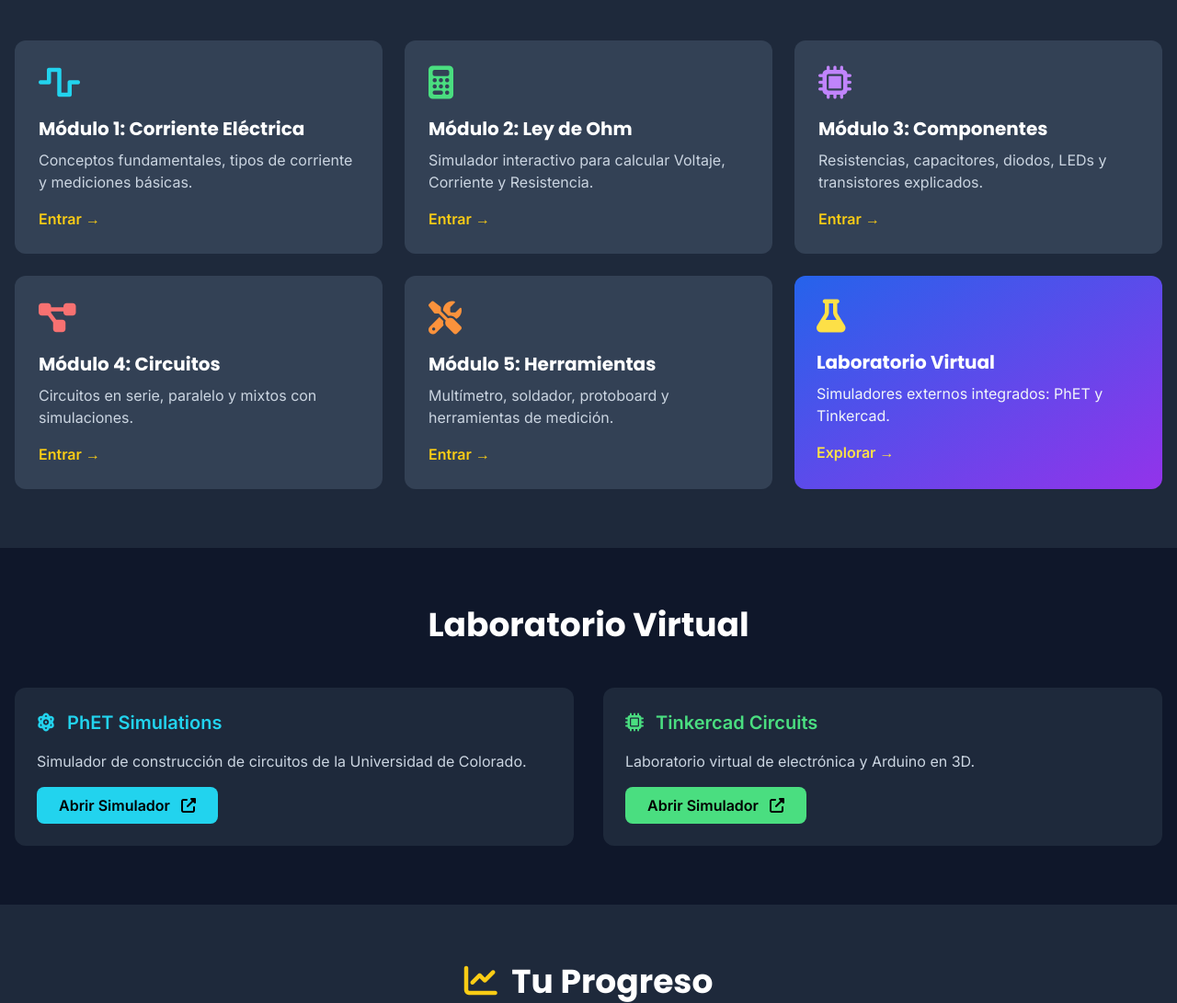
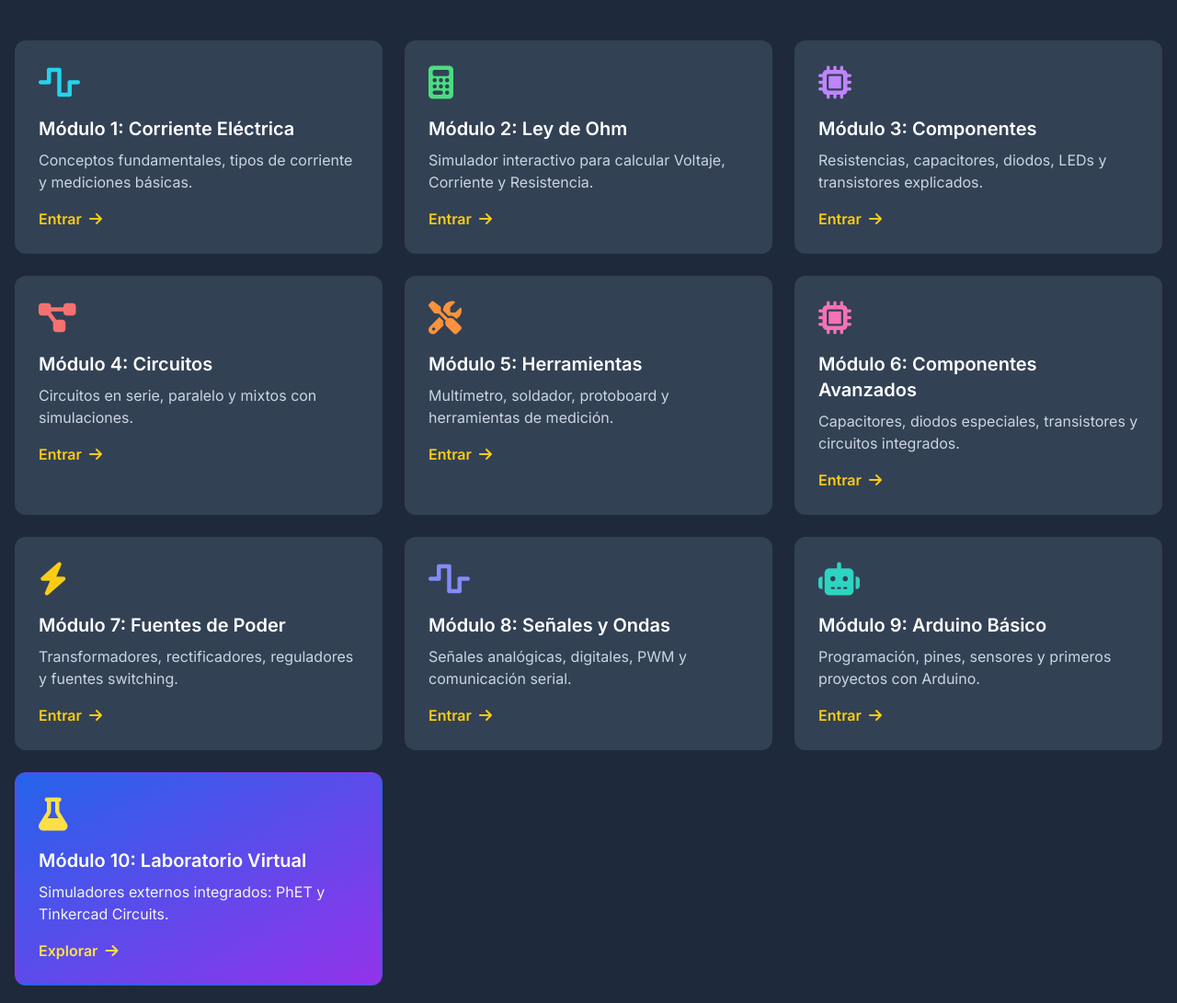
Before and after one commit to alexparraleschoez-ux/electrolearn, a plain HTML site: page index.html in a window 1280 px wide. Shown: the part 620-1711 px from the top of the page at 92% size. Drawn offline with nearby package versions, Linux system fonts and the light colour scheme.

Commit message:
Proyecto completo ElectroLearn - 10 módulos

```diff
--- a/index.html
+++ b/index.html
@@ -7,10 +7,10 @@
     <meta name="author" content="Alex Parrales Choez - Bachiller en Informática 2026">
     <title>ElectroLearn - Repositorio Digital Interactivo</title>
 
-    <!-- Tailwind CSS (vía CDN para desarrollo rápido) -->
+    <!-- Tailwind CSS -->
     <script src="https://cdn.tailwindcss.com"></script>
 
-    <!-- Font Awesome para iconos -->
+    <!-- Font Awesome -->
     <link rel="stylesheet" href="https://cdnjs.cloudflare.com/ajax/libs/font-awesome/6.5.0/css/all.min.css">
 
     <!-- Google Fonts -->
@@ -44,19 +44,17 @@
 </head>
 <body class="bg-electro-dark text-white font-body">
 
-    <!-- ============ HEADER ============ -->
+    <!-- HEADER -->
     <header class="bg-gradient-to-r from-blue-700 to-cyan-600 p-4 shadow-lg sticky top-0 z-50">
         <div class="container mx-auto flex justify-between items-center">
             <a href="index.html" class="text-2xl font-heading font-bold flex items-center">
                 <i class="fas fa-bolt mr-2 text-electro-yellow"></i> ElectroLearn
             </a>
 
-            <!-- Botón menú móvil -->
             <button id="menu-btn" class="md:hidden text-2xl focus:outline-none">
                 <i class="fas fa-bars"></i>
             </button>
 
-            <!-- Menú de navegación -->
             <nav>
                 <ul id="menu" class="hidden md:flex gap-6 font-semibold">
                     <li><a href="#inicio" class="hover:text-electro-yellow transition">Inicio</a></li>
@@ -68,7 +66,7 @@
         </div>
     </header>
 
-    <!-- ============ HERO SECTION ============ -->
+    <!-- HERO SECTION -->
     <section id="inicio" class="py-20 text-center px-4">
         <div class="container mx-auto">
             <h2 class="text-4xl md:text-6xl font-heading font-bold mb-6">
@@ -86,7 +84,7 @@
         </div>
     </section>
 
-    <!-- ============ MÓDULOS ============ -->
+    <!-- SECCIÓN DE MÓDULOS -->
     <section id="modulos" class="py-16 bg-slate-800">
         <div class="container mx-auto px-4">
             <h2 class="text-3xl md:text-4xl font-heading font-bold text-center mb-4">
@@ -94,67 +92,111 @@
             </h2>
             <p class="text-center text-slate-300 mb-12">Explora cada tema a tu propio ritmo</p>
 
-            <div class="grid grid-cols-1 md:grid-cols-2 lg:grid-cols-3 gap-6">
-
+            <div class="grid md:grid-cols-2 lg:grid-cols-3 gap-6">
                 <!-- Módulo 1 -->
-                <a href="modulos/modulo1-corriente/index.html"
-                   class="bg-slate-700 rounded-xl p-6 hover:scale-105 transition cursor-pointer block border-2 border-transparent hover:border-electro-cyan">
-                    <i class="fas fa-wave-square text-4xl text-electro-cyan mb-4"></i>
-                    <h3 class="text-xl font-heading font-bold mb-2">Módulo 1: Corriente Eléctrica</h3>
+                <div class="bg-slate-700 p-6 rounded-xl hover:scale-105 transition-transform border-2 border-transparent hover:border-cyan-400">
+                    <i class="fas fa-wave-square text-4xl text-cyan-400 mb-4"></i>
+                    <h3 class="text-xl font-bold mb-2">Módulo 1: Corriente Eléctrica</h3>
                     <p class="text-slate-300 mb-4">Conceptos fundamentales, tipos de corriente y mediciones básicas.</p>
-                    <span class="text-electro-yellow font-semibold">Entrar →</span>
+                    <a href="modulos/modulo1-corriente/index.html" class="text-yellow-400 font-bold hover:text-yellow-300">
+                        Entrar <i class="fas fa-arrow-right ml-1"></i>
                     </a>
+                </div>
 
                 <!-- Módulo 2 -->
-                <a href="modulos/modulo2-ley-ohm/index.html"
-                   class="bg-slate-700 rounded-xl p-6 hover:scale-105 transition cursor-pointer block border-2 border-transparent hover:border-electro-green">
-                    <i class="fas fa-calculator text-4xl text-electro-green mb-4"></i>
-                    <h3 class="text-xl font-heading font-bold mb-2">Módulo 2: Ley de Ohm</h3>
+                <div class="bg-slate-700 p-6 rounded-xl hover:scale-105 transition-transform border-2 border-transparent hover:border-green-400">
+                    <i class="fas fa-calculator text-4xl text-green-400 mb-4"></i>
+                    <h3 class="text-xl font-bold mb-2">Módulo 2: Ley de Ohm</h3>
                     <p class="text-slate-300 mb-4">Simulador interactivo para calcular Voltaje, Corriente y Resistencia.</p>
-                    <span class="text-electro-yellow font-semibold">Entrar →</span>
+                    <a href="modulos/modulo2-ley-ohm/index.html" class="text-yellow-400 font-bold hover:text-yellow-300">
+                        Entrar <i class="fas fa-arrow-right ml-1"></i>
                     </a>
+                </div>
 
                 <!-- Módulo 3 -->
-                <a href="modulos/modulo3-componentes/index.html"
-                   class="bg-slate-700 rounded-xl p-6 hover:scale-105 transition cursor-pointer block border-2 border-transparent hover:border-purple-400">
+                <div class="bg-slate-700 p-6 rounded-xl hover:scale-105 transition-transform border-2 border-transparent hover:border-purple-400">
                     <i class="fas fa-microchip text-4xl text-purple-400 mb-4"></i>
-                    <h3 class="text-xl font-heading font-bold mb-2">Módulo 3: Componentes</h3>
+                    <h3 class="text-xl font-bold mb-2">Módulo 3: Componentes</h3>
                     <p class="text-slate-300 mb-4">Resistencias, capacitores, diodos, LEDs y transistores explicados.</p>
-                    <span class="text-electro-yellow font-semibold">Entrar →</span>
+                    <a href="modulos/modulo3-componentes/index.html" class="text-yellow-400 font-bold hover:text-yellow-300">
+                        Entrar <i class="fas fa-arrow-right ml-1"></i>
                     </a>
+                </div>
 
                 <!-- Módulo 4 -->
-                <a href="modulos/modulo4-circuitos/index.html"
-                class="bg-slate-700 rounded-xl p-6 hover:scale-105 transition cursor-pointer block border-2 border-transparent hover:border-red-400">
+                <div class="bg-slate-700 p-6 rounded-xl hover:scale-105 transition-transform border-2 border-transparent hover:border-red-400">
                     <i class="fas fa-project-diagram text-4xl text-red-400 mb-4"></i>
-                    <h3 class="text-xl font-heading font-bold mb-2">Módulo 4: Circuitos</h3>
+                    <h3 class="text-xl font-bold mb-2">Módulo 4: Circuitos</h3>
                     <p class="text-slate-300 mb-4">Circuitos en serie, paralelo y mixtos con simulaciones.</p>
-                    <span class="text-electro-yellow font-semibold">Entrar →</span>
+                    <a href="modulos/modulo4-circuitos/index.html" class="text-yellow-400 font-bold hover:text-yellow-300">
+                        Entrar <i class="fas fa-arrow-right ml-1"></i>
                     </a>
+                </div>
 
                 <!-- Módulo 5 -->
-                <a href="modulos/modulo5-herramientas/index.html"
-                class="bg-slate-700 rounded-xl p-6 hover:scale-105 transition cursor-pointer block border-2 border-transparent hover:border-orange-400">
+                <div class="bg-slate-700 p-6 rounded-xl hover:scale-105 transition-transform border-2 border-transparent hover:border-orange-400">
                     <i class="fas fa-tools text-4xl text-orange-400 mb-4"></i>
-                    <h3 class="text-xl font-heading font-bold mb-2">Módulo 5: Herramientas</h3>
+                    <h3 class="text-xl font-bold mb-2">Módulo 5: Herramientas</h3>
                     <p class="text-slate-300 mb-4">Multímetro, soldador, protoboard y herramientas de medición.</p>
-                    <span class="text-electro-yellow font-semibold">Entrar →</span>
+                    <a href="modulos/modulo5-herramientas/index.html" class="text-yellow-400 font-bold hover:text-yellow-300">
+                        Entrar <i class="fas fa-arrow-right ml-1"></i>
                     </a>
+                </div>
 
-                <!-- Laboratorio Virtual -->
-                <a href="#simuladores"
-                   class="bg-gradient-to-br from-blue-600 to-purple-600 rounded-xl p-6 hover:scale-105 transition cursor-pointer block">
+                <!-- Módulo 6 -->
+                <div class="bg-slate-700 p-6 rounded-xl hover:scale-105 transition-transform border-2 border-transparent hover:border-pink-400">
+                    <i class="fas fa-microchip text-4xl text-pink-400 mb-4"></i>
+                    <h3 class="text-xl font-bold mb-2">Módulo 6: Componentes Avanzados</h3>
+                    <p class="text-slate-300 mb-4">Capacitores, diodos especiales, transistores y circuitos integrados.</p>
+                    <a href="modulos/modulo6-componentes-avanzados/index.html" class="text-yellow-400 font-bold hover:text-yellow-300">
+                        Entrar <i class="fas fa-arrow-right ml-1"></i>
+                    </a>
+                </div>
+
+                <!-- Módulo 7 -->
+                <div class="bg-slate-700 p-6 rounded-xl hover:scale-105 transition-transform border-2 border-transparent hover:border-yellow-400">
+                    <i class="fas fa-bolt text-4xl text-yellow-400 mb-4"></i>
+                    <h3 class="text-xl font-bold mb-2">Módulo 7: Fuentes de Poder</h3>
+                    <p class="text-slate-300 mb-4">Transformadores, rectificadores, reguladores y fuentes switching.</p>
+                    <a href="modulos/modulo7-fuentes/index.html" class="text-yellow-400 font-bold hover:text-yellow-300">
+                        Entrar <i class="fas fa-arrow-right ml-1"></i>
+                    </a>
+                </div>
+
+                <!-- Módulo 8 -->
+                <div class="bg-slate-700 p-6 rounded-xl hover:scale-105 transition-transform border-2 border-transparent hover:border-indigo-400">
+                    <i class="fas fa-wave-square text-4xl text-indigo-400 mb-4"></i>
+                    <h3 class="text-xl font-bold mb-2">Módulo 8: Señales y Ondas</h3>
+                    <p class="text-slate-300 mb-4">Señales analógicas, digitales, PWM y comunicación serial.</p>
+                    <a href="modulos/modulo8-senales/index.html" class="text-yellow-400 font-bold hover:text-yellow-300">
+                        Entrar <i class="fas fa-arrow-right ml-1"></i>
+                    </a>
+                </div>
+
+                <!-- Módulo 9 -->
+                <div class="bg-slate-700 p-6 rounded-xl hover:scale-105 transition-transform border-2 border-transparent hover:border-teal-400">
+                    <i class="fas fa-robot text-4xl text-teal-400 mb-4"></i>
+                    <h3 class="text-xl font-bold mb-2">Módulo 9: Arduino Básico</h3>
+                    <p class="text-slate-300 mb-4">Programación, pines, sensores y primeros proyectos con Arduino.</p>
+                    <a href="modulos/modulo9-arduino/index.html" class="text-yellow-400 font-bold hover:text-yellow-300">
+                        Entrar <i class="fas fa-arrow-right ml-1"></i>
+                    </a>
+                </div>
+
+                <!-- Módulo 10 -->
+                <div class="bg-gradient-to-br from-blue-600 to-purple-600 p-6 rounded-xl hover:scale-105 transition-transform border-2 border-transparent hover:border-white">
                     <i class="fas fa-flask text-4xl text-yellow-300 mb-4"></i>
-                    <h3 class="text-xl font-heading font-bold mb-2">Laboratorio Virtual</h3>
-                    <p class="text-slate-100 mb-4">Simuladores externos integrados: PhET y Tinkercad.</p>
-                    <span class="text-yellow-300 font-semibold">Explorar →</span>
+                    <h3 class="text-xl font-bold mb-2">Módulo 10: Laboratorio Virtual</h3>
+                    <p class="text-slate-100 mb-4">Simuladores externos integrados: PhET y Tinkercad Circuits.</p>
+                    <a href="modulos/modulo10-laboratorio/index.html" class="text-yellow-300 font-bold hover:text-yellow-200">
+                        Explorar <i class="fas fa-arrow-right ml-1"></i>
                     </a>
-
+                </div>
             </div>
         </div>
     </section>
 
-    <!-- ============ SIMULADORES EXTERNOS ============ -->
+    <!-- SIMULADORES EXTERNOS -->
     <section id="simuladores" class="py-16">
         <div class="container mx-auto px-4">
             <h2 class="text-3xl md:text-4xl font-heading font-bold text-center mb-12">
@@ -187,7 +229,7 @@
         </div>
     </section>
 
-    <!-- ============ PROGRESO ============ -->
+    <!-- PROGRESO -->
     <section id="progreso" class="py-16 bg-slate-800">
         <div class="container mx-auto px-4 text-center">
             <h2 class="text-3xl md:text-4xl font-heading font-bold mb-6">
@@ -198,12 +240,12 @@
                 <div class="w-full bg-slate-700 rounded-full h-4 mb-4">
                     <div id="barra-progreso" class="bg-electro-green h-4 rounded-full transition-all" style="width: 0%"></div>
                 </div>
-                <p id="texto-progreso" class="text-electro-yellow font-bold">0 de 3 módulos (0%)</p>
+                <p id="texto-progreso" class="text-electro-yellow font-bold">0 de 10 módulos (0%)</p>
             </div>
         </div>
     </section>
 
-    <!-- ============ FOOTER ============ -->
+    <!-- FOOTER -->
     <footer class="bg-slate-950 p-8 text-center border-t border-slate-800">
         <p class="text-lg font-semibold">© 2026 ElectroLearn - Proyecto de Grado</p>
         <p class="text-slate-400 mt-2">Desarrollado por el Grupo 3B Informática</p>
```
Lines whose indentation alone changed are shown as unchanged.
